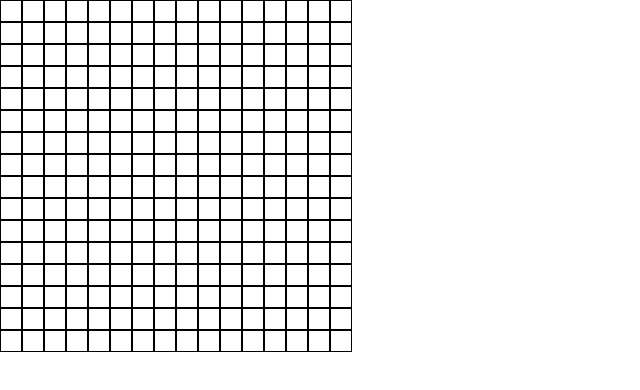
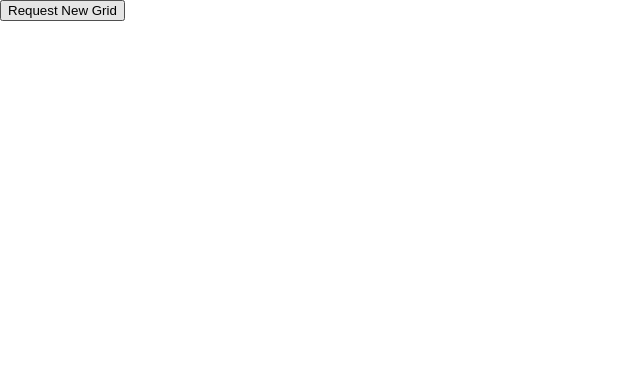
Before and after one commit to ahlstromanton/odin-eas, a plain HTML site: page index.html in a window 1280 px wide. Shown: the whole page, without its empty margins (0-640 px from the left). Drawn offline with Linux system fonts and the light colour scheme.

Commit message:
added button to request custom grid and repeatable

```diff
--- a/app.js
+++ b/app.js
@@ -1,6 +1,6 @@
-const requestedDivs = 16;
+let requestedDivs = 0;
 
-function createGrid() {
+function createGrid(requestedDivs) {
     const container = document.getElementById('gridContainer');
     for (let i = 0; i < requestedDivs; i++) {
         createRow(container);
@@ -22,4 +22,15 @@ function createColumns(rowContainer) {
     }
 }
 
-createGrid();
+function requestGrid() {
+    const container = document.getElementById('gridContainer');
+    while (container.firstChild) {
+        container.removeChild(container.firstChild);
+    }
+    requestedDivs = prompt("How big of a grid do you want? Enter a number between 1-99.");
+    if (requestedDivs > 0 && requestedDivs < 100) {
+        createGrid(requestedDivs);
+    } else {
+        alert("Please use a number between 1-100.")
+    }
+}
--- a/index.html
+++ b/index.html
@@ -8,6 +8,7 @@
     <script src="app.js" defer></script>
 </head>
 <body>
+    <button id="userQuery" onclick="requestGrid()">Request New Grid</button>
     <div id="gridContainer"></div>
 </body>
 </html>
--- a/style.css
+++ b/style.css
@@ -4,6 +4,7 @@ body {
 
 .flexRow {
     display: flex;
+    height: 100%;
 }
 
 
```
